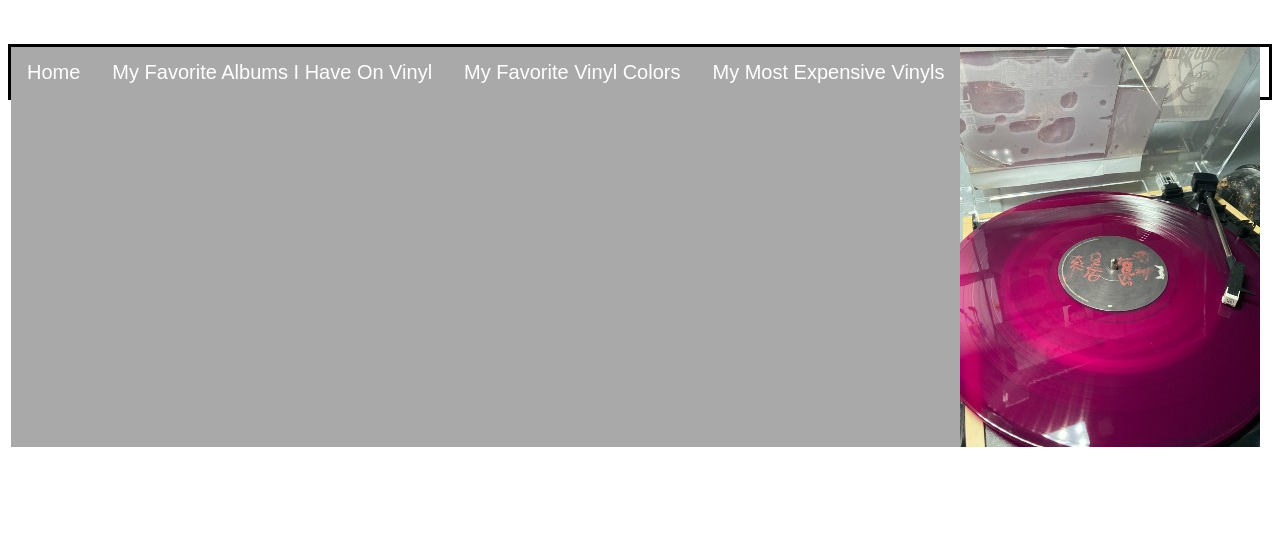
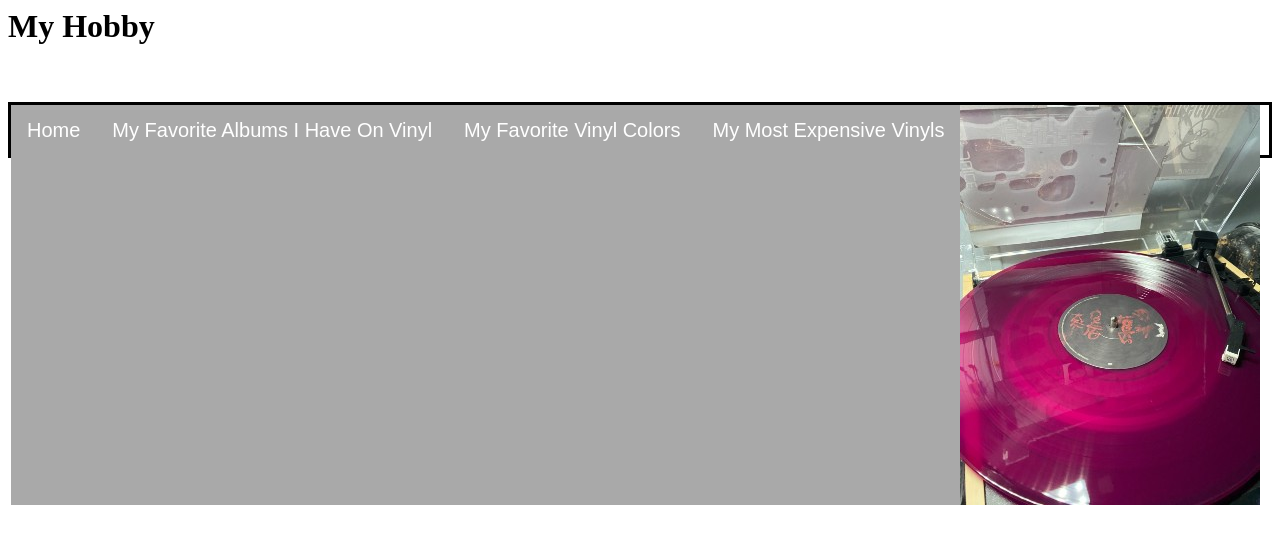
Before and after one commit to djohnston59/MART145, a plain HTML site: page index.html in a window 1280 px wide. Drawn offline with Linux system fonts and the light colour scheme.

Commit message:
Update index.html
Signed-off-by: djohnston59 <djohnston1@mtech.edu>

```diff
--- a/index.html
+++ b/index.html
@@ -1,5 +1,6 @@
 <html>
 <head>
+	<h1> My Hobby </h1>
 	<style>
 	/*  Styles defined within HTML style tags (in the head section) are called internal styles */
 
```
